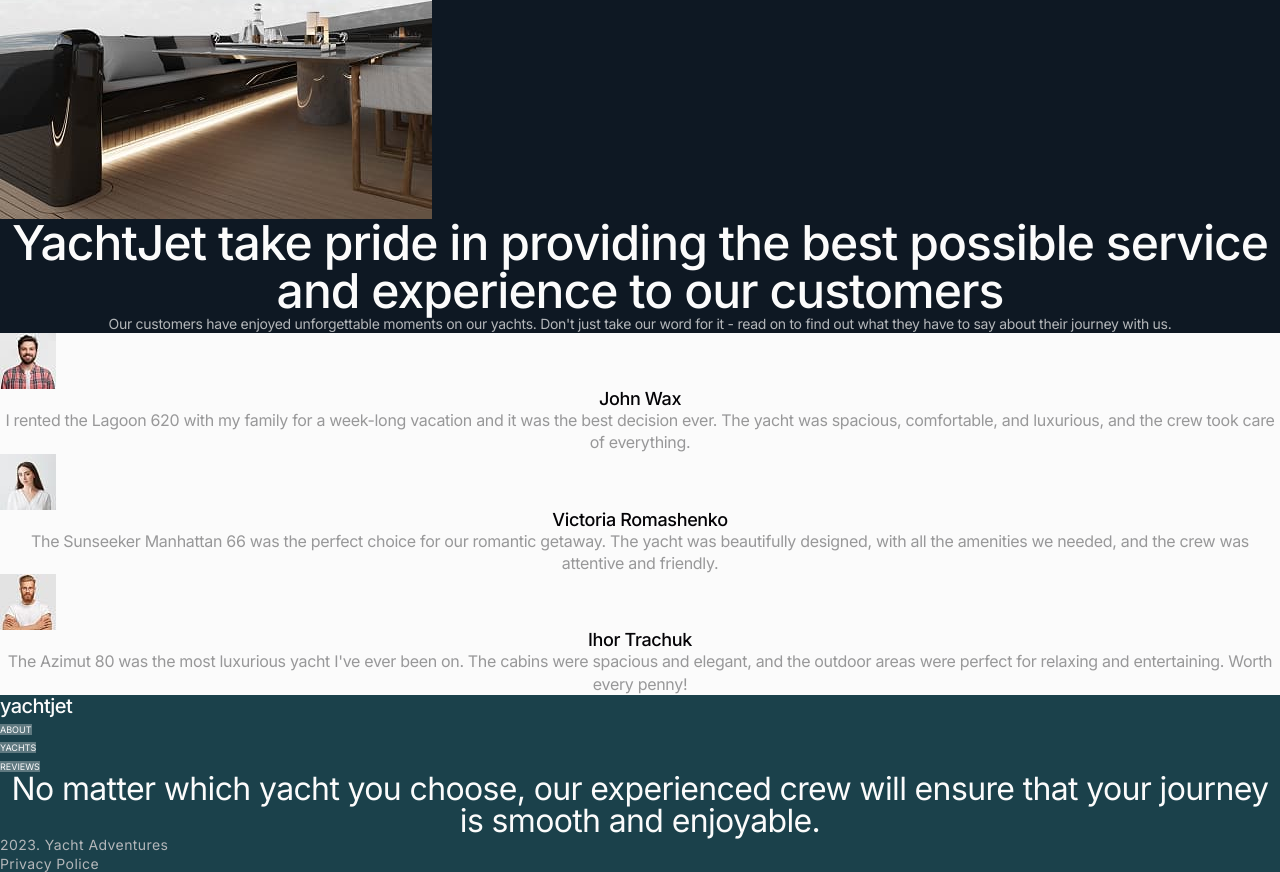
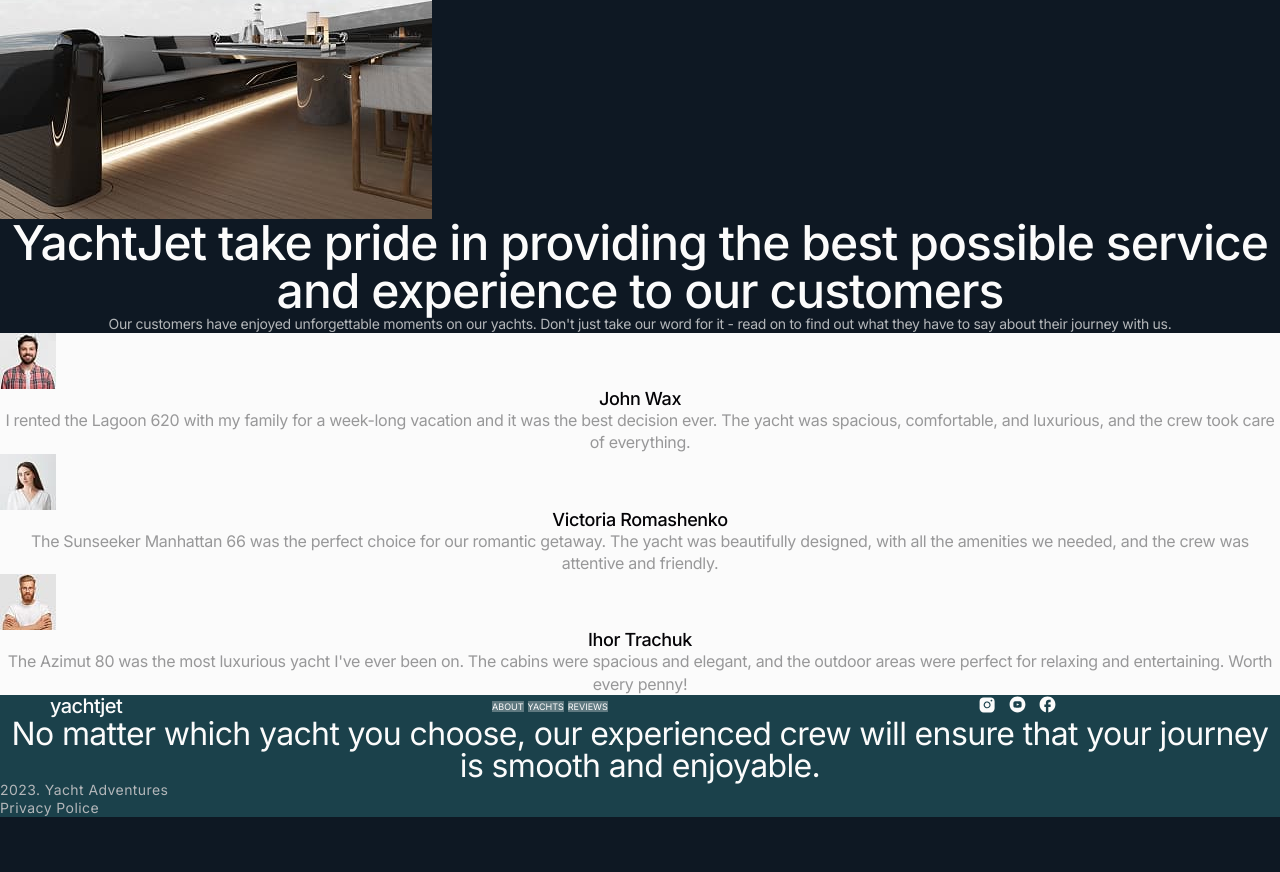
Before and after one commit to AlexanderKobzarenko/blended-mod-3-4-team-work, a website built with Vite: page src/index.html in a window 1280 px wide. Shown: the part 1946-2818 px from the top of the page. After the commit the page ends 2763 px from the top, so only its background shows below. Built offline with nearby package versions, Linux system fonts and the light colour scheme.

Commit message:
Started footer

```diff
--- a/src/css/footer.css
+++ b/src/css/footer.css
@@ -1,11 +1,21 @@
 .page-footer {
   background-color: #1b414b;
+}
+
+.footer-top {
+  display: flex;
+  gap: 370px;
 }
 
 .footer-logo {
   font-weight: 500;
   font-size: 20px;
   letter-spacing: -0.03em;
+}
+
+.footer-nav-list {
+  display: flex;
+  gap: 4px;
 }
 
 .footer-nav-link {
@@ -20,6 +30,19 @@
 .footer-nav-link:focus {
   color: #1b414b;
   background-color: #fbfbfb;
+}
+
+.footer-socials {
+}
+.footer-socials-list {
+  display: flex;
+  gap: 11px;
+}
+.footer-socials-item {
+}
+.footer-socials-link {
+}
+.footer-socials-icon {
 }
 
 .footer-text {
--- a/src/partials/footer.html
+++ b/src/partials/footer.html
@@ -1,4 +1,5 @@
 <footer class="page-footer">
+  <div class="container footer-top">
     <a class="footer-logo" href="./index.html">yachtjet</a>
 
     <nav class="footer-nav">
@@ -15,11 +16,40 @@
       </ul>
     </nav>
 
+    <div class="footer-socials">
+      <ul class="footer-socials-list">
+        <li class="footer-socials-item">
+          <a href="" class="footer-socials-link">
+            <svg class="footer-socials-icon" width="19" height="19">
+              <use href="../img/icons.svg#icon-instagram"></use>
+            </svg>
+          </a>
+        </li>
+        <li class="footer-socials-item">
+          <a href="" class="footer-socials-link">
+            <svg class="footer-socials-icon" width="19" height="19">
+              <use href="../img/icons.svg#icon-youtube"></use>
+            </svg>
+          </a>
+        </li>
+        <li class="footer-socials-item">
+          <a href="" class="footer-socials-link">
+            <svg class="footer-socials-icon" width="19" height="19">
+              <use href="../img/icons.svg#icon-facebook"></use>
+            </svg>
+          </a>
+        </li>
+      </ul>
+    </div>
+  </div>
+
   <p class="footer-text">
     No matter which yacht you choose, our experienced crew will ensure that your
     journey is smooth and enjoyable.
   </p>
 
+  <div class="footer-terms">
     <p class="footer-copyright">2023. Yacht Adventures</p>
     <a class="footer-privacy" href="#">Privacy Police</a>
+  </div>
 </footer>
```
Lines whose indentation alone changed are shown as unchanged.
